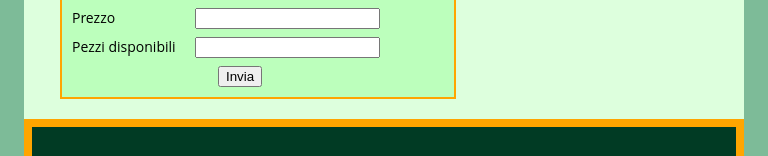
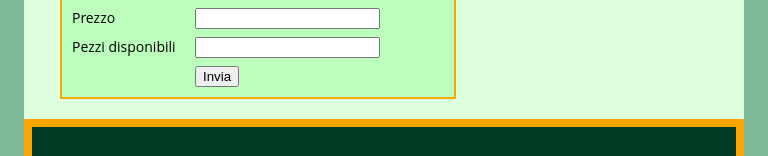
Before and after one commit to 65076/ginepraio, a plain HTML site: page AmmM1/web/M2/venditore.html in a window 768 px wide. Shown: the part 451-607 px from the top of the page. Drawn offline with Linux system fonts and the light colour scheme.

Commit message:
consegna M2

```diff
--- a/AmmM1/web/M2/css/style.css
+++ b/AmmM1/web/M2/css/style.css
@@ -278,7 +278,7 @@ footer{
     }
 
     #invia_bottone{
-        padding-left: 146px;
+        padding-left: 123px;
         margin-top: 5px;
     }
 
```
